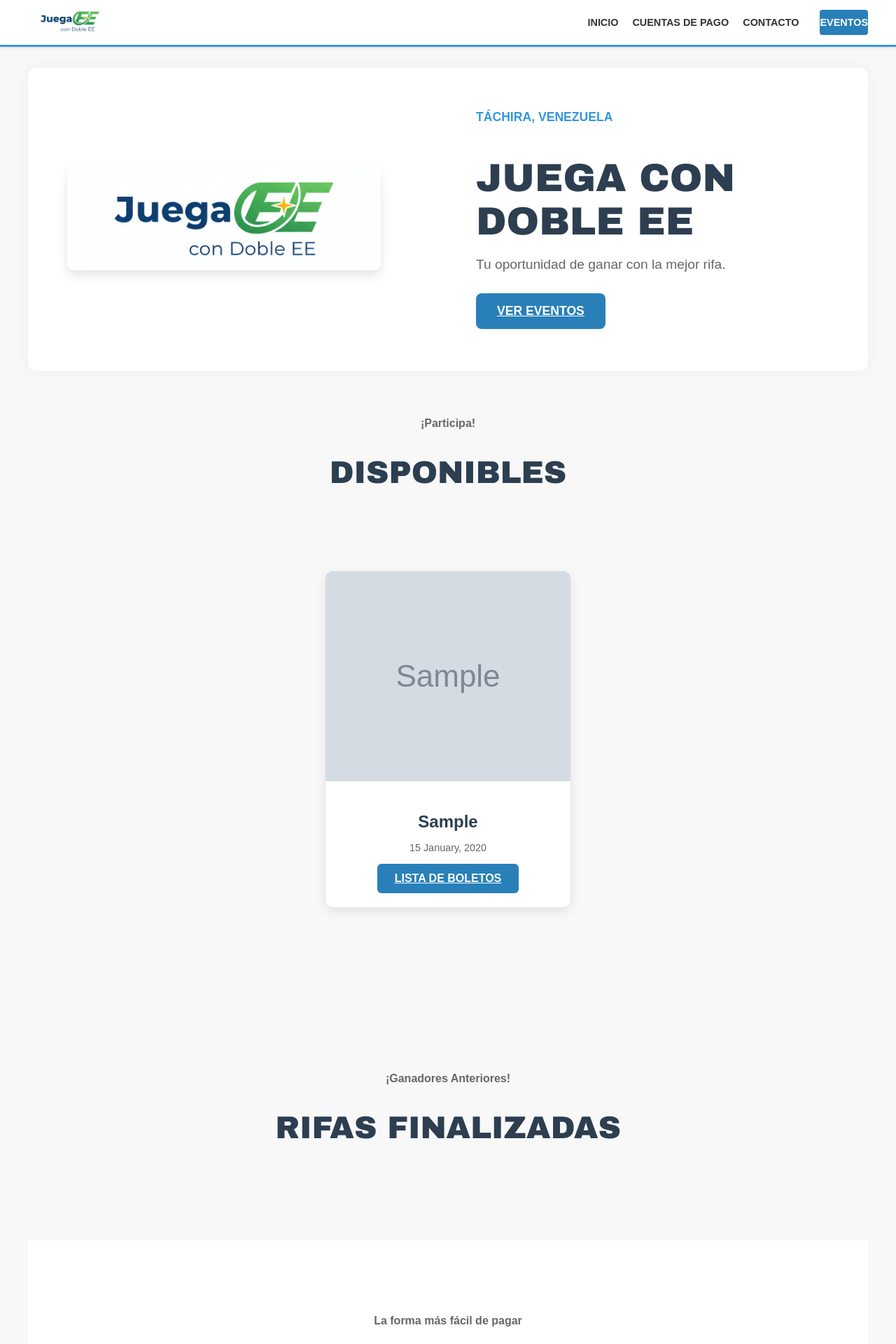
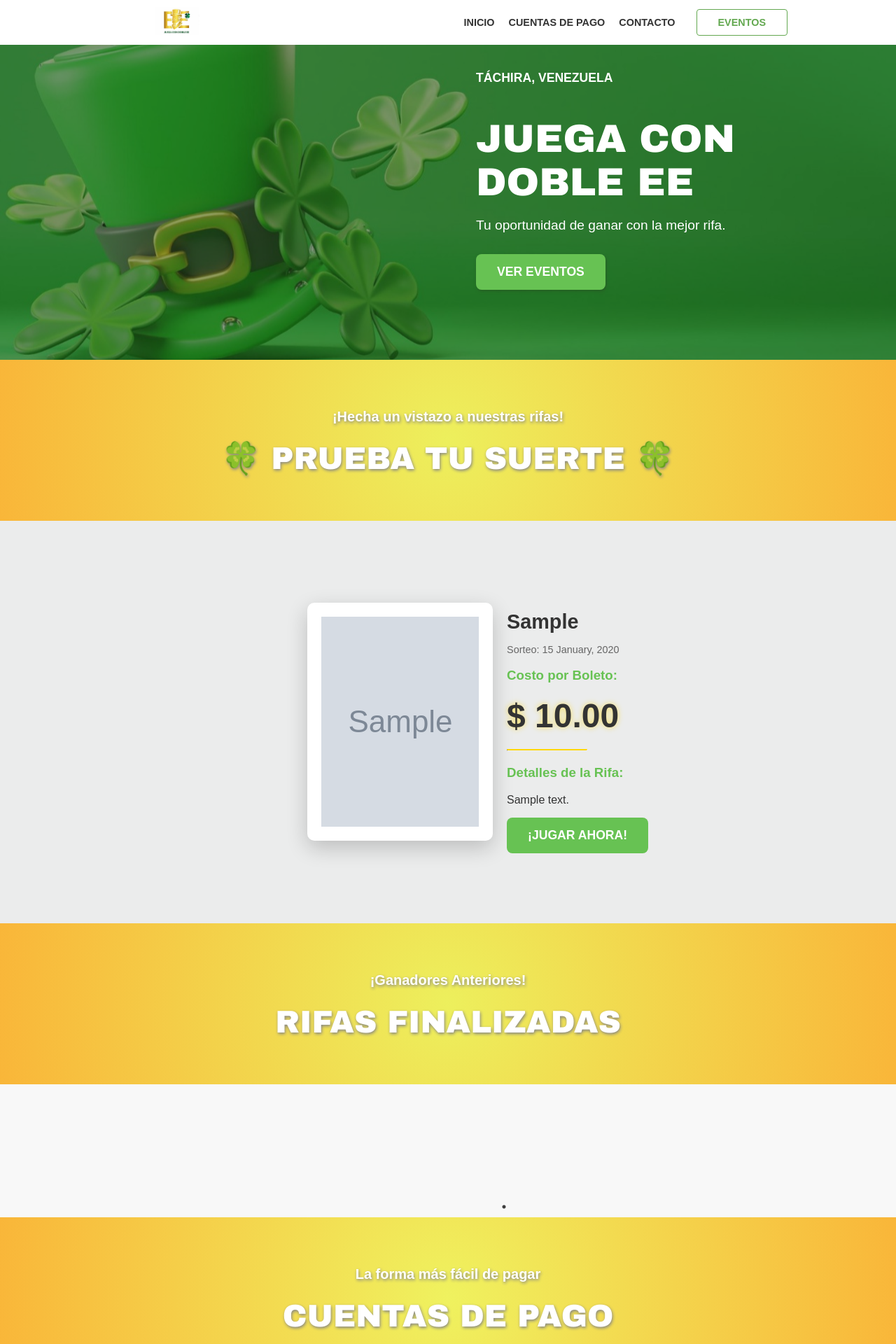
Before and after one commit to jrmz14/proyecto-rifas, a Django app: page / in a window 1280 px wide; the page is wider, and only the part inside the window is pictured. Shown: the top 1920 px of that part at 70% size. Run offline with Django 5.2, Linux system fonts and the light colour scheme; tables that the repository leaves empty hold one stand-in row (values such as "Sample post"); grey boxes marked "Sample" are stand-in pictures.

Commit message:
feat: Integración de diseño Lujo y Fortuna y fix del carrusel

```diff
--- a/rifa_app/static/css/estilos.css
+++ b/rifa_app/static/css/estilos.css
@@ -24,29 +24,59 @@
 }
 
 .rifa-container {
-    max-width: 1200px;
-    margin: 0 auto;
-    padding: 0 20px;
+    padding: 0;
 }
 
+.banner-container {
+    background-image: url('../img/banner.jpg');
+    background-position: center;
+    background-repeat: no-repeat;
+    background-size: cover;
+    padding: 100px;
+    position: relative;
+    z-index: 23;
+    background-attachment: fixed;
+}
+
+
+.banner-container::before {
+    position: absolute;
+    content: '';
+    background-color: #284a2082;
+    width: 100%;
+    height: 100%;
+    top: 0;
+    left: 0;
+}
 /* ======================================================= */
 /* === 2. BARRA DE NAVEGACIÓN (HEADER) === */
 /* ======================================================= */
 .main-navbar {
     background-color: #ffffff;
     box-shadow: 0 1px 5px rgba(0, 0, 0, 0.1);
-    border-bottom: 3px solid #3498db;
+    border-bottom: 0.5px solid #adafb1;
 }
 .navbar-container {
-    max-width: 1200px;
-    margin: 0 auto;
     display: flex;
-    justify-content: space-between;
+    justify-content: space-around;
     align-items: center;
-    padding: 10px 20px;
+    padding: 10px 30px;
+    position: fixed;
+    top: 0;
+    z-index: 99999;
+    width: 100%;
+    background-color: #fff;
 }
-.app-logo { max-height: 40px; width: auto; flex-shrink: 0; }
-.nav-links { display: flex; gap: 20px; align-items: center; }
+.app-logo {
+    max-height: 40px;
+    width: auto;
+    flex-shrink: 0;
+}
+.nav-links {
+    display: flex;
+    gap: 20px;
+    align-items: center;
+}
 .nav-links a {
     text-decoration: none;
     color: #333;
@@ -55,19 +85,25 @@
     font-weight: 600;
     transition: color 0.2s;
 }
-.nav-links a:hover { color: #3498db; }
+.nav-links a:hover {
+    color: #67c253;
+}
 .btn-nav-action {
-    background-color: #2980b9;
-    color: white !important;
-    padding: 10px 20px;
+    background-color: transparent;
+    color: #63a850 !important;
+    border: 1px solid #63a850;
+    padding: 10px 30px !important;
     border-radius: 4px;
     margin-left: 10px;
     font-size: 0.9em;
     font-weight: 700;
     text-transform: uppercase;
 }
-.btn-nav-action:hover { background-color: #3498db; }
-
+.btn-nav-action:hover {
+    background-color: #63a850;
+    color: #fff !important;
+    transition: 0.5s;
+}
 
 /* ======================================================= */
 /* === 3. HERO SECTION (Página de Inicio) === */
@@ -76,89 +112,240 @@
     display: flex;
     justify-content: space-between;
     align-items: center;
-    padding: 60px 0;
-    background-color: #ffffff;
-    margin-top: 30px;
-    border-radius: 12px;
-    box-shadow: 0 0 20px rgba(0, 0, 0, 0.05);
 }
-.hero-left, .hero-right { flex: 1; }
-.hero-left { padding-right: 40px; text-align: center; }
-.hero-right { padding-left: 40px; text-align: left; }
+
+.hero-left, .hero-right {
+    flex: 1;
+}
+.hero-left {
+    padding-right: 40px;
+    text-align: center;
+}
+.hero-right {
+    padding-left: 40px;
+    text-align: left;
+    color: #fff;
+}
 
 .hero-product-image {
     max-width: 80%;
     height: auto;
-    border-radius: 10px;
-    box-shadow: 0 8px 15px rgba(0, 0, 0, 0.1);
+    /*border-radius: 10px;
+    box-shadow: 0 8px 15px rgba(0, 0, 0, 0.1); */
 }
 .location {
-    font-size: 1.1em; color: #3498db; font-weight: 600; display: block; margin-bottom: 10px;
+    position: relative;
+    font-size: 1.1em;
+    font-weight: 600;
+    display: block;
+    margin-bottom: 10px;
     text-transform: uppercase;
 }
 .hero-title {
-    font-family: 'Arial Black', sans-serif; font-size: 3.5em; color: #2c3e50;
-    margin-bottom: 15px; line-height: 1.1; font-weight: 900; text-transform: uppercase;
+    position: relative;
+    font-family: 'Arial Black', sans-serif;
+    font-size: 3.5em;
+    margin-bottom: 15px; line-height: 1.1;
+    font-weight: 900; text-transform: uppercase;
 }
-.hero-subtitle { font-size: 1.2em; color: #666; margin-bottom: 30px; }
+.hero-subtitle {
+    position: relative;font-size: 1.2em;
+    margin-bottom: 30px;
+}
 .btn-hero-action {
-    background-color: #2980b9; color: white; padding: 15px 30px; border-radius: 8px;
-    font-weight: bold; display: inline-block; transition: background-color 0.2s;
-    text-transform: uppercase; font-size: 1.1em;
+    background-color: #67c253;
+    color: white;
+    padding: 15px 30px;
+    border-radius: 8px;
+    font-weight: bold;
+    display: inline-block;
+    transition: background-color 0.2s;
+    text-transform: uppercase;
+    font-size: 1.1em;
+    text-decoration: none;
+    filter: drop-shadow(1px 2px 2px #284a2082);
 }
-.btn-hero-action:hover { background-color: #3498db; }
-
-
+.btn-hero-action:hover {
+    background-color: #fff;
+    color: #67c253;
+}
 /* ======================================================= */
 /* === 4. SECCIONES DE EVENTOS Y TÍTULOS === */
 /* ======================================================= */
+
 .title-section {
     text-align: center;
-    padding: 50px 0 20px;
+    padding: 50px 0 2.5rem;
+    background: #e7eb0c;
+    background: radial-gradient(circle, rgb(231 235 12 / 66%) 0%, rgb(249 182 57) 100%);
+    color: #fff;
 }
+
+
+.title-section p {
+    font-size: 26px;
+    filter: drop-shadow(1px 2px 2px #858585);
+}
+
 .subtitle {
-    font-weight: 600; color: #666; margin-bottom: 5px;
+    font-weight: 600;
+    margin-bottom: 5px;
+    font-size: 25px;
+
 }
+
 .main-heading {
-    font-family: 'Arial Black', sans-serif; font-size: 2.8em; color: #2c3e50;
-    font-weight: 900; text-transform: uppercase;
+    font-family: 'Arial Black', sans-serif;
+    font-size: 2.8em;
+    font-weight: 900;
+    text-transform: uppercase;
+    line-height: 0.5;
+    filter: drop-shadow(1px 2px 2px #858585);
+
+}
+
+
+.title-section p{
+    -webkit-text-stroke: .0.05rem rgb(182, 132, 7);
+    font-size: 20px;
 }
 
 /* Evento Activo (Index) */
 .events-list {
-    display: flex; justify-content: center; align-items: flex-start;
-    padding: 30px 0 60px;
+    display: flex;
+    justify-content: center;
+    align-items: center;
+    padding: 80px;
+    background-color: #ebecec;
 }
 .event-card {
-    width: 350px; background-color: #ffffff; border-radius: 10px;
-    box-shadow: 0 5px 15px rgba(0, 0, 0, 0.1); overflow: hidden;
-    text-align: center; transition: transform 0.3s ease-in-out;
+    width: 350px; background-color: #ffffff;
+    border-radius: 10px;
+    box-shadow: 0 10px 30px rgba(0, 0, 0, 0.20);
+    overflow: hidden;
+    text-align: center;
+    transition: transform 0.3s ease-in-out;
+
 }
-.event-card:hover { transform: translateY(-5px); box-shadow: 0 10px 20px rgba(0, 0, 0, 0.15); }
-.card-image-container { height: 300px; overflow: hidden; }
-.card-image { width: 100%; height: 100%; object-fit: cover; }
-.card-content { padding: 20px; }
-.event-title { font-size: 1.5em; color: #2c3e50; margin-bottom: 5px; font-weight: 700; }
-.event-date { font-size: 0.9em; color: #666; margin-bottom: 15px; }
+.event-card:hover {
+    transform: translateY(-5px);
+    box-shadow: 0 20px 60px rgba(0, 0, 0, 0.60);
+}
+.card-image-container {
+    height: 300px;
+    overflow: hidden;
+}
+.card-image {
+    width: 100%;
+    height: 100%;
+    object-fit: cover;
+}
+.card-content {
+    padding:0;
+}
+.event-title {
+    font-size: 1.8em;
+    color: #333;
+    margin-bottom: 5px;
+    text-transform: capitalize;
+    font-weight:900;
+}
+.event-date {
+    font-size: 0.9em;
+    color: #666;
+    margin-bottom: 15px;
+}
+
+.event-details-row {
+    display: flex;
+    padding: 0 20px;
+    align-items: center;
+    margin: 0 0 0 25%;
+}
+
+.event-card, .event-info-box {
+    padding: 20px;
+    width: 33%;
+}
+
+.event-info-box {
+    background-color: transparent; /* Se mezcla con el fondo principal */
+}
+
+/* Estilo para el precio (usando la paleta Dorada) */
+.gold-price {
+    color: #333;
+    font-size: 3em;
+    font-weight: 700;
+    margin: 10px 0;
+    text-shadow: 0 0 8px rgba(255, 215, 0, 0.6);
+}
+
+/* Estilo para los títulos de la descripción (Verde Esmeralda) */
+.esmeralda-text {
+    color: #67c253;
+    font-weight: 600;
+    font-size: 16px;
+}
+
+/* Separador dorado */
+.divider-gold {
+    border-top: 2px solid #FFD700;
+    margin: 20px 0;
+    width: 50%;
+}
+
+/* Botón de acción principal (Dorado Brillante) */
+.btn-main-cta {
+    background-color: #67c253;
+    color: white;
+    padding: 15px 30px;
+    border-radius: 8px;
+    font-weight: bold;
+    display: inline-block;
+    transition: background-color 0.2s;
+    text-transform: uppercase;
+    font-size: 1.1em;
+    text-decoration: none;
+    filter: drop-shadow(1px 2px 2px #284a2082);
+}
+.btn-main-cta:hover {
+    box-shadow: 0 0 15px #67c253;
+    transform: translateY(-1px);
+}
 
 /* Botón de Evento */
 .btn-event-action {
-    background-color: #2980b9; color: white; padding: 12px 25px; border-radius: 6px;
-    font-weight: bold; display: inline-block; transition: background-color 0.2s;
-    text-transform: uppercase; font-size: 1em;
+    background-color: #67c253;
+    color: white;
+    padding: 12px 25px;
+    border-radius: 6px;
+    font-weight: bold;
+    display: inline-block;
+    transition: background-color 0.2s;
+    text-transform: uppercase;
+    font-size: 1em;
+    text-decoration: none;
 }
-.btn-event-action:hover { background-color: #3498db; }
+.btn-event-action:hover {
+    background-color: #fff;
+    color: #67c253;
+    border: 1px solid #67c253;
+    border-radius: 8px;
+}
 
 /* Eventos Pasados (Carrusel/Slick) */
-.finished-title { margin-top: 50px; }
+
 .finished-events-carousel {
-    max-width: 1100px; margin: 0 auto; padding: 20px 0 60px;
+    margin: 0 auto;
+    padding: 80px;
+    display: flex;
 }
 .finished-events-carousel .event-card {
     margin: 0 10px; background-color: #f1f1f1;
 }
 .btn-finished-action {
-    background-color: #6c757d; color: white; padding: 12px 25px; border-radius: 6px;
+    background-color: #27ae60; color: white; padding: 12px 25px; border-radius: 6px;
     font-weight: bold; display: inline-block; transition: background-color 0.2s;
     text-transform: uppercase; font-size: 1em;
 }
--- a/rifa_app/static/js/main.js
+++ b/rifa_app/static/js/main.js
@@ -272,10 +272,13 @@
     actualizarNumerosPorPolling();
     setInterval(actualizarNumerosPorPolling, 10000);
 
-    // ----------------------------------------------------
-    // 7. LÓGICA DEL CARRUSEL (SLICK)
-    // ----------------------------------------------------
-    if (typeof $ !== 'undefined' && $('.finished-events-carousel').length) {
+
+});
+
+
+$(document).ready(function() {
+    // Aseguramos que Slick y jQuery estén definidos y que el elemento exista
+    if (typeof $.fn.slick !== 'undefined' && $('.finished-events-carousel').length) {
         $('.finished-events-carousel').slick({
             infinite: true,
             slidesToShow: 3,
@@ -296,5 +299,4 @@
             ]
         });
     }
-
 });
--- a/rifa_app/templates/rifa_app/base.html
+++ b/rifa_app/templates/rifa_app/base.html
@@ -23,18 +23,20 @@
                 <a href="{% url 'index' %}">INICIO</a>
                 <a href="#pagos">CUENTAS DE PAGO</a>
                 <a href="#contacto">CONTACTO</a>
-                <a href="{% url 'lista_numeros' %}" class="btn-nav-action">EVENTOS</a>
+                <a href="#events-list" class="btn-nav-action">EVENTOS</a>
             </div>
         </div>
     </nav>
 
     <main id="main-content">
-        {% block content %}{% endblock %}
+        {% block content %}
+
+        {% endblock %}
     </main>
 
 
     <footer class="main-footer" id="contacto">
-                <div class="footer-container">
+        <div class="footer-container">
             <div class="footer-col contact-col">
                 <h4>Contacto Rápido</h4>
                 <p>WhatsApp: +58 412 XXXX XXX</p>
--- a/rifa_app/templates/rifa_app/index.html
+++ b/rifa_app/templates/rifa_app/index.html
@@ -6,10 +6,9 @@
 {% block content %}
 
 <div class="rifa-container">
-
+    <div class="banner-container">
         <section class="hero-section">
             <div class="hero-left">
-            <img src="{% static 'img/logo.png' %}" alt="Logo Juega con Doble EE Grande" class="hero-product-image">
             </div>
             <div class="hero-right">
                 <span class="location">Táchira, Venezuela</span>
@@ -19,35 +18,72 @@
                 <a href="#events-list" class="btn-hero-action">VER EVENTOS</a>
             </div>
         </section>
+    </div>
+
 
     <div class="title-section">
-        <p class="subtitle">¡Participa!</p>
-        <h2 class="main-heading">DISPONIBLES</h2>
+        <p class="subtitle">¡Hecha un vistazo a nuestras rifas!</p>
+        <h2 class="main-heading">🍀 Prueba tu Suerte 🍀</h2>
     </div>
 
     <section class="events-list" id="events-list">
         {% if rifa_activa %}
-        <div class="events-list">
+        <div class="event-details-row">
+
             <div class="event-card">
                 <div class="card-image-container">
                     <img src="{{ rifa_activa.imagen_principal.url }}" alt="Premio de la rifa" class="card-image">
                 </div>
+
+            </div>
+
+            <div class="event-info-box">
                 <div class="card-content">
                     <p class="event-title">{{ rifa_activa.premio_principal }}</p>
-                    <p class="event-date">{{ rifa_activa.fecha_sorteo|date:"j F, Y" }}</p>
-                    <a href="{% url 'lista_numeros' %}" class="btn-event-action">LISTA DE BOLETOS</a>
+                    <p class="event-date">Sorteo: {{ rifa_activa.fecha_sorteo|date:"j F, Y" }}</p>
                 </div>
+                <div class="price-info">
+                    <h3 class="esmeralda-text">Costo por Boleto:</h3>
+                    <p class="gold-price">$ {{ rifa_activa.precio|floatformat:2 }}</p>
                 </div>
+
+                <hr class="divider-gold">
+
+            <h3 class="esmeralda-text">Detalles de la Rifa:</h3>
+                <div class="description-text">
+                    <p>{{ rifa_activa.descripcion_corta|linebreaks }}</p>
+                </div>
+
+                <a href="{% url 'lista_numeros' %}" class="btn-main-cta">¡JUGAR AHORA!</a>
+
+            </div>
+
         </div>
         {% else %}
+        <div class="event-details-row">
+
             <div class="event-card">
                 <div class="card-image-container">
-                <img src="{% static 'img/premio_activo.jpg' %}" alt="Producto de la Rifa" class="card-image">
+                     <img src="{% static 'img/no_rifa.jpg' %}" alt="Producto de la Rifa" class="card-image">
                 </div>
+
+            </div>
+
+            <div class="event-info-box">
                 <div class="card-content">
-                <h3 class="event-title">Lo lamentamos no hay rifas disponibles por ahora</h3>
-                <p class="event-date">19 Octubre, 2025</p>
+                    <p class="event-title">Lo sentimos!</p>
+                    <p class="event-date">no hay ningun sorteo activo :(</p>
                 </div>
+
+            <h3 class="esmeralda-text">Pero espera!!</h3>
+                <div class="description-text">
+                    <p>pronto habran mas sorteos y podras jugar con nosotros!</p>
+                </div>
+
+
+
+            </div>
+
         </div>
         {% endif %}
     </section>
```
Also changed, not shown: other parts of rifa_app/static/css/estilos.css (+31 -14 lines), other parts of rifa_app/templates/rifa_app/index.html (+18 -11 lines), rifa_app/static/img/banner.jpg (added), rifa_app/static/img/logo.png, rifa_app/static/img/logo1.png (added), rifa_app/static/img/logo_f.png (added), rifa_app/static/img/no_rifa.jpg (added), rifa_app/static/img/no_rifa.png (added). Lines whose indentation alone changed are shown as unchanged.
